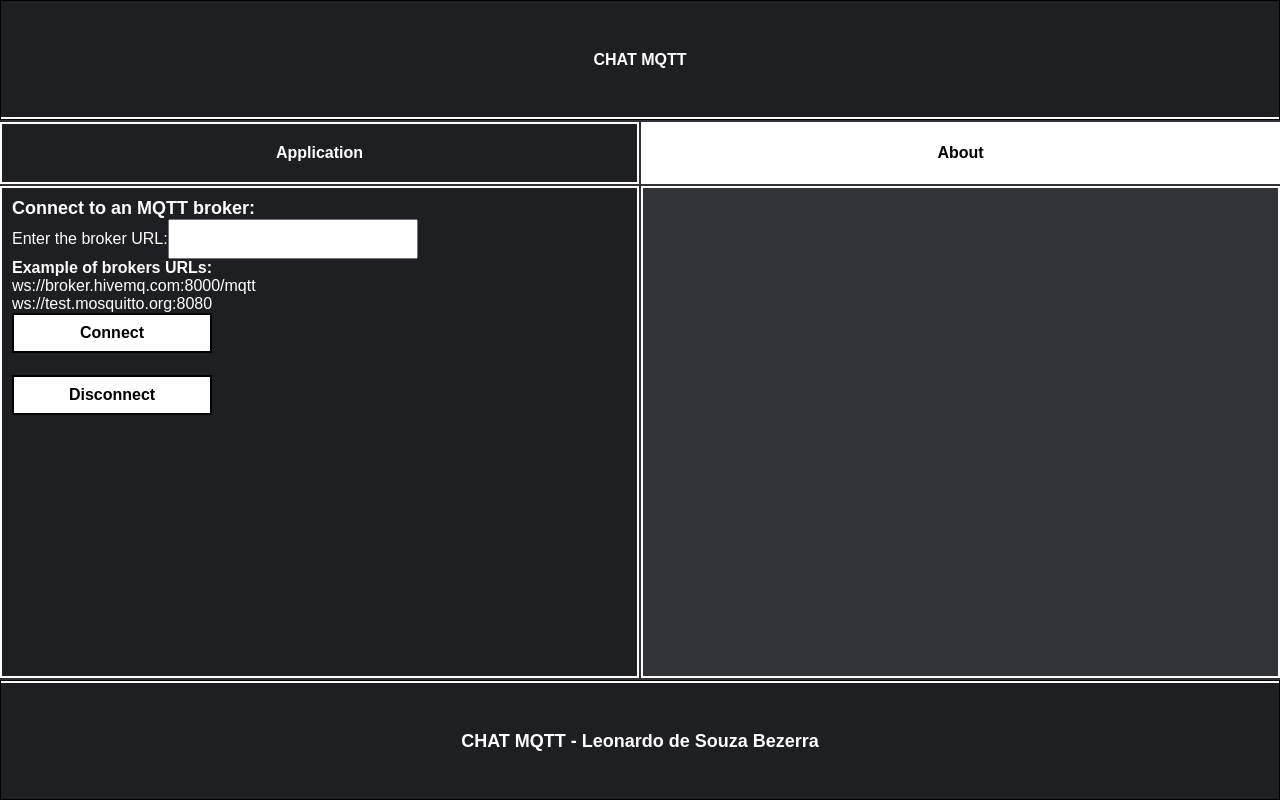
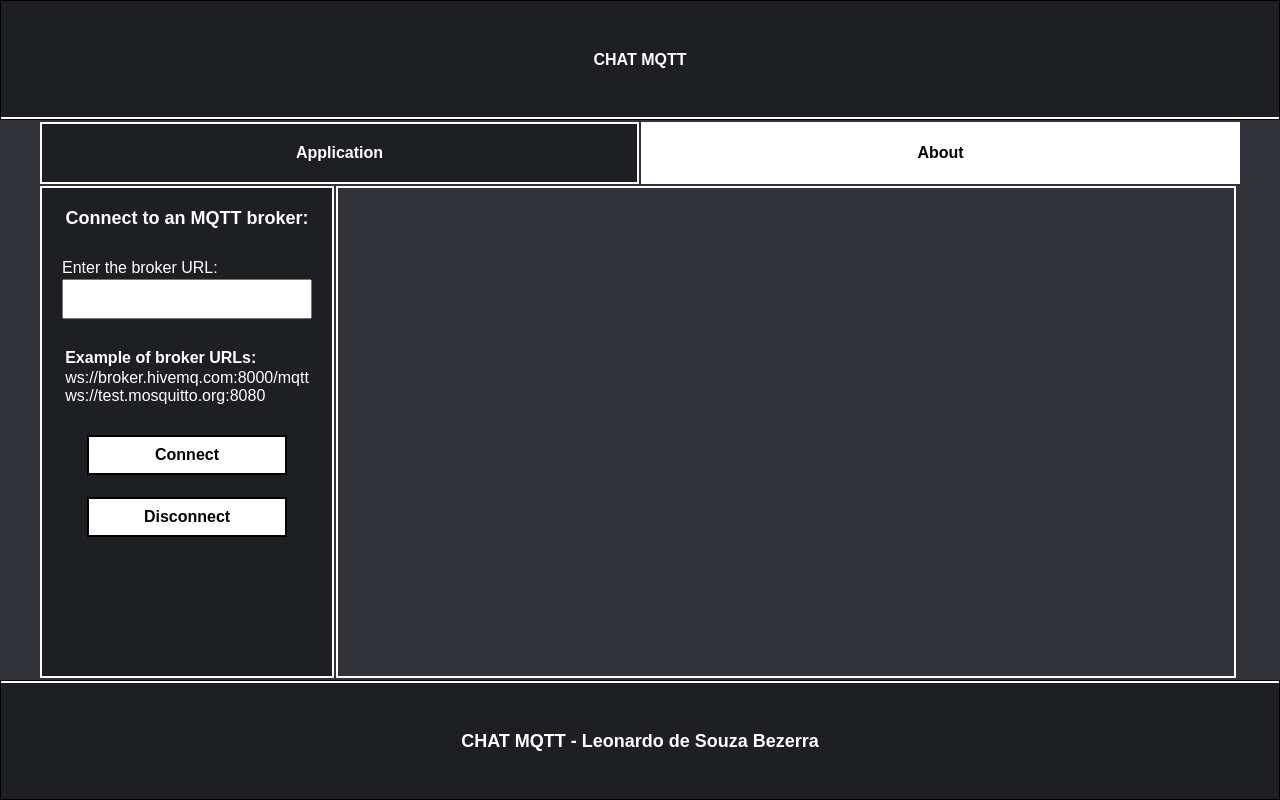
Before and after one commit to leobez/chat-mqtt, a React (Vite) app: page / in a window 1280 px wide. Built offline with nearby package versions, Linux system fonts and the light colour scheme.

Commit message:
Changes on general css

```diff
--- a/src/App.css
+++ b/src/App.css
@@ -12,7 +12,7 @@
 }
 .App main {
     flex: 1 1 auto;
-    width: 100%;
+    width: 1200px;
     display: flex;
     flex-direction: column;
     align-self: center;
--- a/src/Hooks/useSubscribeToTopic.tsx
+++ b/src/Hooks/useSubscribeToTopic.tsx
@@ -12,7 +12,7 @@ const useSubscribeToTopic = () => {
     const subscribe = async(topic:string, client:MqttClient):Promise<void> => {
 
         if (subscribedTopics.includes(topic)) {
-            changeFeedbackMessage(new FeedbackMessage(`Already subscribed to topic '${topic}'`, 'bad'))
+            changeFeedbackMessage(new FeedbackMessage(`Already subscribed to topic.`, 'bad'))
             console.log(`Already subscribed to topic '${topic}'`)
             return;
         }
@@ -27,7 +27,7 @@ const useSubscribeToTopic = () => {
             setLoading(true)
             await client.subscribeAsync(topic)
             setLoading(false)
-            changeFeedbackMessage(new FeedbackMessage(`Subscribed to topic '${topic}'`, 'good'))
+            changeFeedbackMessage(new FeedbackMessage(`Subscribed to topic.`, 'good'))
             setSubscribedTopics((prev) => [...prev, topic])
         } catch (error) {
             setLoading(false)
@@ -55,7 +55,7 @@ const useSubscribeToTopic = () => {
             setLoading(true)
             await client.unsubscribeAsync(topic)
             setLoading(false)
-            changeFeedbackMessage(new FeedbackMessage(`Unsubscribed from topic '${topic}'`, 'bad'))
+            changeFeedbackMessage(new FeedbackMessage(`Unsubscribed from topic.`, 'bad'))
             setSubscribedTopics((prev) => prev.filter(prevTopic => prevTopic !== topic))
         } catch (error) {
             setLoading(false)
--- a/src/components/Connection/Connection.module.css
+++ b/src/components/Connection/Connection.module.css
@@ -3,38 +3,43 @@
     gap: 2px;
     flex-basis: 95%;
 }
+
 .connectioncontainer > div {
-    flex-basis: 50%;
     border: 2px solid white;
 }
+.connectioncontainer > div:nth-child(1){
+    width: fit-content;
+    padding: 10px;
+}
+.connectioncontainer > div:nth-child(2){
+    width: 100%;
+}
+
 .connection {
     display: flex;
     flex-direction: column;
     gap: 2px;
     background-color: var(--color-03);
 }
-.feedbackcontainer {
-    width: 100%;
-    flex-basis: 15%;
-    white-space: nowrap;
-}
 .connection > form {
     color: white;
     padding: 10px;
+    display: flex;
+    align-items: center;
 }
-.connection > form:nth-child(2) {
-    flex-basis: 75%;
+.connection > form:nth-child(1) {
     display: flex;
     flex-direction: column;
     gap: 30px;
 }
-.connection > form:nth-child(2) > div {
+.connection > form:nth-child(1) > div {
     display: flex;
     flex-direction: column;
     gap: 2px;
 }
-.connection > form:nth-child(3) {
-    flex-basis: 10%;
+.connection > form:nth-child(2) {
+    display: flex;
+    justify-content: center;
 }
 .examples {
     display: flex;
--- a/src/components/Connection/Connection.tsx
+++ b/src/components/Connection/Connection.tsx
@@ -2,7 +2,6 @@ import { FormEvent, useState } from 'react'
 import styles from './Connection.module.css'
 import useConnectToBroker from '../../hooks/useConnectToBroker'
 import Client from '../Client/Client'
-import Feedback from '../Feedback/Feedback'
 
 const Connection = () => {
 
@@ -46,7 +45,7 @@ const Connection = () => {
                 </div>
 
                 <div className={styles.examples}>
-                    <h2>Example of brokers URLs:</h2>
+                    <h2>Example of broker URLs:</h2>
                     <ul>
                         <li>ws://broker.hivemq.com:8000/mqtt</li>
                         <li>ws://test.mosquitto.org:8080</li>
--- a/src/components/Feedback/Feedback.module.css
+++ b/src/components/Feedback/Feedback.module.css
@@ -1,13 +1,22 @@
+.feedbackscreen {
+  position: absolute;
+  margin-left: auto;
+  margin-right: auto;
+  left: 0;
+  right: 0;
+  transition: 2s;
+}
+
 .feedback {
   position: absolute;
   width: 300px;
   height: 100px;
   top: 100px;
+  padding: 10px;
   margin-left: auto;
   margin-right: auto;
   left: 0;
   right: 0;
-  padding: 10px;
 }
 
 .good {
@@ -25,7 +34,6 @@
     background-color: rgb(139, 18, 18, 0.900);
     color: white;
 }
-
 
 /* Estilos para a barra de rolagem */
 .scrollable-container::-webkit-scrollbar {
--- a/src/components/Feedback/Feedback.tsx
+++ b/src/components/Feedback/Feedback.tsx
@@ -18,31 +18,38 @@ const Feedback = () => {
 
     useEffect(() => {
 
-        if (feedbackMessage.message === '') return;
+        const message = feedbackMessage.message
+        const status = feedbackMessage.status
+        if (message === '') return;
 
-        const DIV_feedback:HTMLElement = feedbackRef.current
-        const TEXT_content:any = document.createTextNode(`${feedbackMessage.message}`)
+        // Full div
+        const DIV_feedbackscreen:HTMLElement = feedbackRef.current
+
+        // Div that contains the feedback message
+        const DIV_feedback:HTMLElement = document.createElement('div')
+        DIV_feedback.classList.add(`${styles['feedback']}`)
+        DIV_feedback.classList.add(`${styles[status]}`)
+
+        // Text and h1 components of the div
+        const TEXT_content:any = document.createTextNode(`${message}`)
         const H1_message:HTMLElement = document.createElement('h1')
         H1_message.appendChild(TEXT_content)
 
-        const status = feedbackMessage.status
         DIV_feedback.appendChild(H1_message)
-        DIV_feedback.classList.add(`${styles[status]}`)
+        DIV_feedbackscreen.appendChild(DIV_feedback)
 
         // Remove class to make element disappear
         setTimeout(() => {
-            feedbackRef.current.classList.remove(`${styles[status]}`)
-            DIV_feedback.removeChild(H1_message)
-        }, 2000)
+            DIV_feedbackscreen.removeChild(DIV_feedback)
+        }, 3000)
 
     }, [feedbackMessage])
 
 
     return (
-        <>
-            <div className={styles.feedback} ref={feedbackRef}>
-            </div>
-        </>
+        <div className={styles.feedbackscreen} ref={feedbackRef}>
+
+        </div>
     )
 }
 
```
